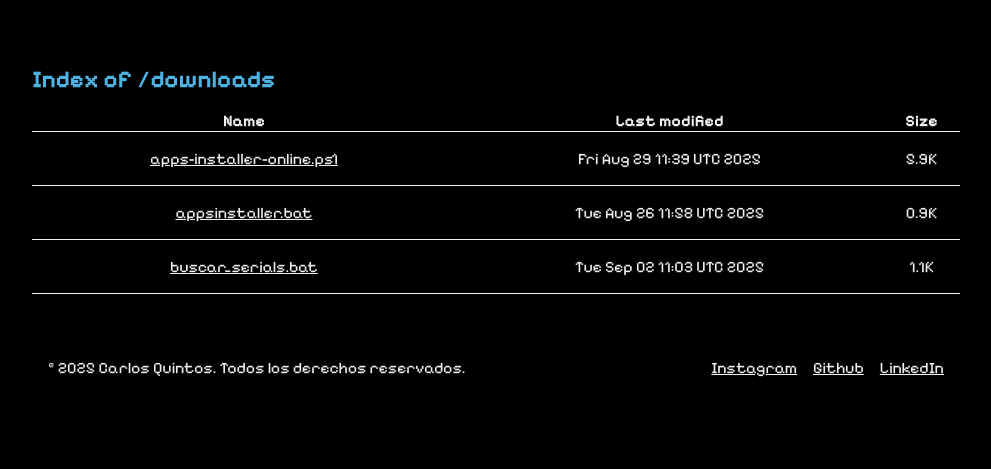
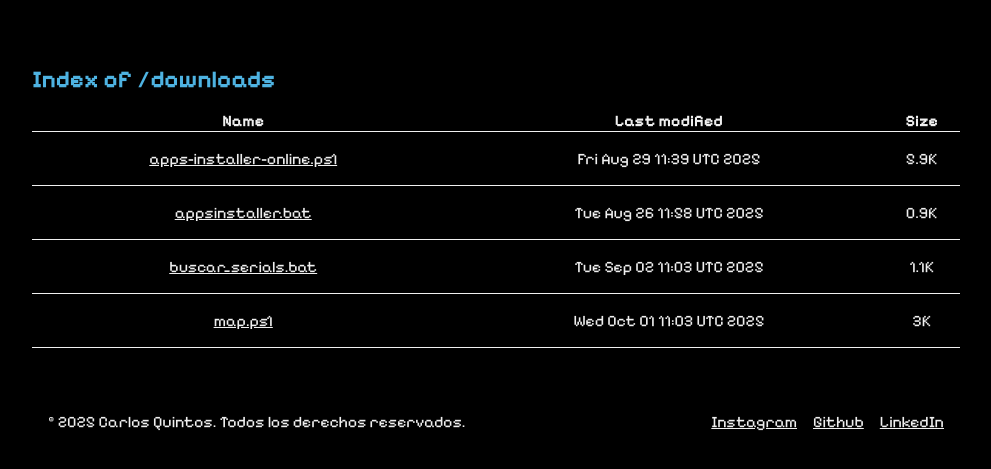
Before and after one commit to stool3252/stool3252.github.io, a plain HTML site: page scripts.html in a window 1280 px wide. Shown: the part 91-560 px from the top of the page, without its empty margins (144-1135 px from the left). Drawn offline with Linux system fonts and the light colour scheme.

Commit message:
New script

```diff
--- a/scripts.html
+++ b/scripts.html
@@ -67,6 +67,17 @@
                             </td>
                         </tr>
                     </tbody>
+                    <tr class="downloads__row">
+                            <td class="downloads__cell">
+                                <a href="downloads/map.ps1" class="downloads__link">map.ps1</a>
+                            </td>
+                            <td class="downloads__cell">
+                                <p class="downloads__date">Wed Oct 01 11:03 UTC 2025</p>
+                            </td>
+                            <td class="downloads__cell">
+                                <p class="downloads__size">3K</p>
+                            </td>
+                        </tr>
                 </table>
             </div>
         </section>
```
Also changed, not shown: 1 other file.
